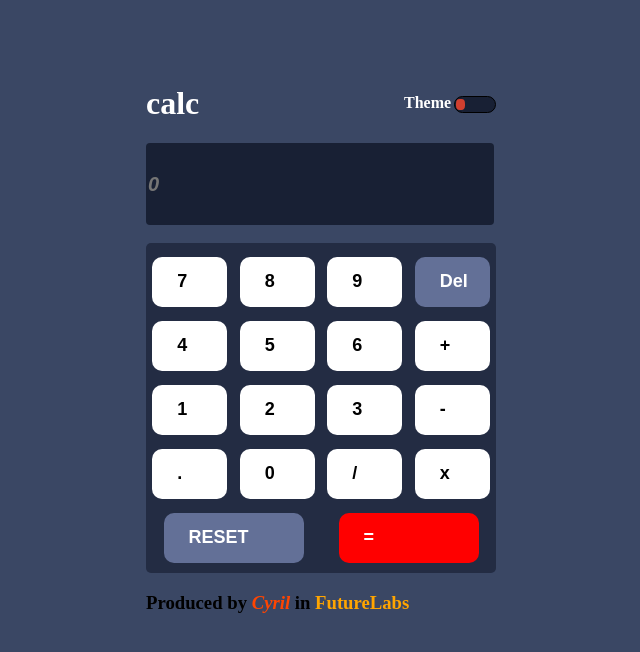
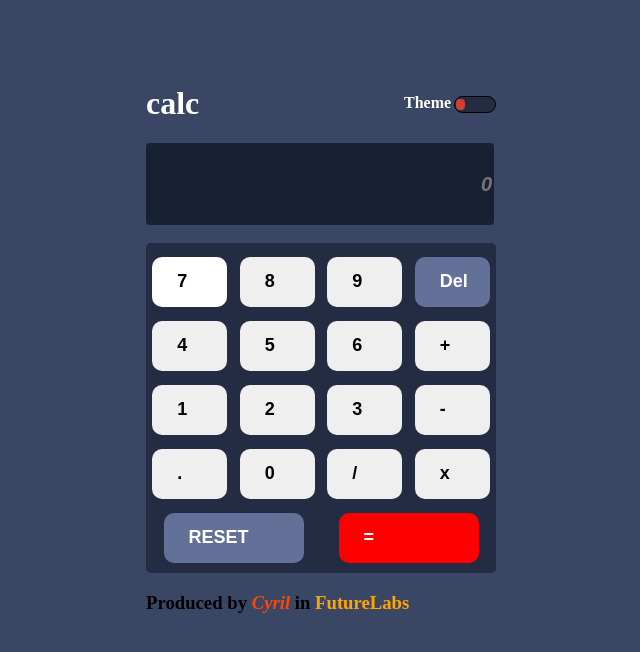
Before and after one commit to Cyrilisaacokon/calculatorrepo, a plain HTML site: page index.html in a window 1280 px wide. Both pictures are taken after a click on the radio button 779 px from the left and 104 px from the top of the page. Shown: the whole page, without its empty margins (319-959 px from the left). Drawn offline with Linux system fonts and the light colour scheme.

Commit message:
calculatorrepo

```diff
--- a/index.css
+++ b/index.css
@@ -150,7 +150,7 @@ button:hover {
     color: white;
 font-weight: bold;
 font-size: 20px;
-
+text-align: end;
 }
 
 #ol{
--- a/index.html
+++ b/index.html
@@ -7,6 +7,7 @@
     <meta name="viewport" content="width=device-width, initial-scale=1.0">
     <title>Cyrils calculator</title>
     <link rel="stylesheet" href="index.css">
+    <link rel="shortcut icon" href="favicon.ico" type="image/x-icon">
 <link rel="shortcut icon" href="/127.0.0.1_5501_assignment_index.html (1).png" type="image/x-icon">
 </head>
 
--- a/script.js
+++ b/script.js
@@ -18,8 +18,16 @@ function clearAll() {
     play.value = result;
 }
 
+// test. addEventListener("mouseover", function( event ) {
+//   alert("mouse over test!")
+//   , false);
 
 
+// let solo = domument.getElementsByClassName("sol")[2]
+// solo.addEventListener("mousepver", function (e) {
+//   alert("yea")
+//   console.log("solo")
+// })
 
 // var buttons = document.getElementsByClassName("button");
 // var arr = [...buttons];
@@ -59,7 +67,9 @@ arr.forEach((element, index) => {
        for (let index = 0; index < sol.length; index++) {
         sol[index].style.color = " black "
         sol[index].style.backgroundColor = "white"
-
+         sol.addEventListener("onmouseover", function(){
+           sol[index].style.backgroundColor = "green"
+         } )
        }
        document.getElementById("tri").style.backgroundColor = " hsl(224, 36%, 15%)"
        document.getElementsByClassName("sol")[3].style.backgroundColor = "hsl(225, 21%, 49%)"
```
